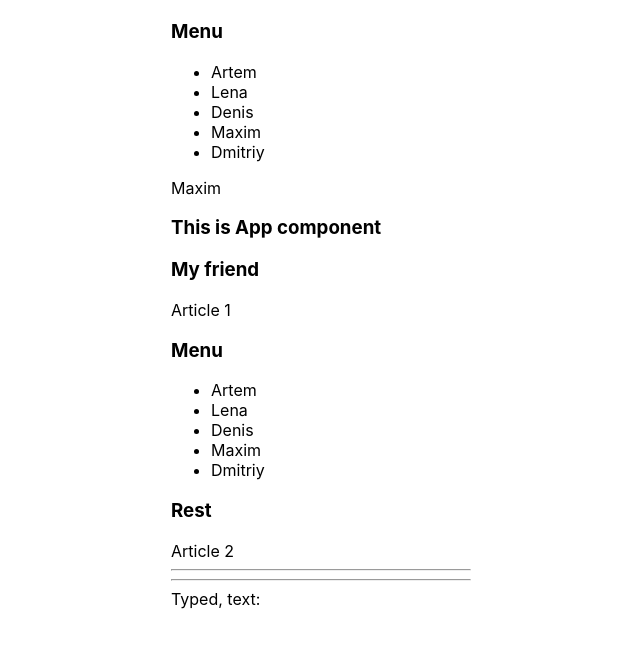
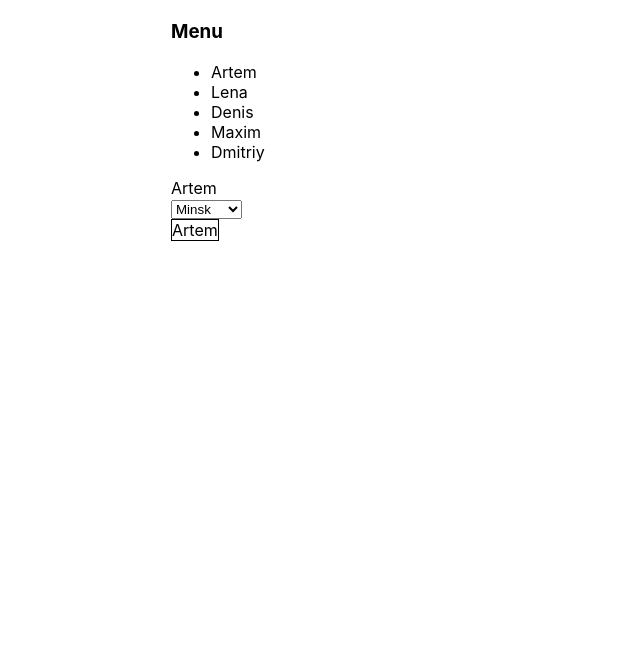
Before and after one commit to Pred1993/Kabzda_kak_podrobno, a React (Create React App) app: page / in a window 1280 px wide. Shown: the top 648 px of the page, without its empty margins (319-959 px from the left). Built offline with nearby package versions, Linux system fonts and the light colour scheme.

Commit message:
SelectNew

```diff
--- a/src/App.tsx
+++ b/src/App.tsx
@@ -4,6 +4,7 @@ import {Accordion} from './components/AccordionAndUseReducer/Accordion';
 import Select from './components/Select/Select';
 import {UncontrolledAccordion} from './components/AccordionAndUseReducer/UncontrolledAccordion';
 import {KeysTrackerExample, UseEffectCleanUp} from './components/UseEffeсt/UseEffect';
+import SelectNew from "./components/Select/SelectNew";
 
 export type ValueType = 0 | 1 | 2 | 3 | 4 | 5;
 export type ItemsType = {
@@ -12,7 +13,7 @@ export type ItemsType = {
 };
 
 function App() {
-    const [important, setImportant] = useState<number>(4);
+    const [important, setImportant] = useState<number>(1);
     const [value, setValue] = useState<ValueType>(0);
     const [bulb, setBulb] = useState(true);
     const [collapsed, setCollapsed] = useState<boolean>(false);
@@ -40,37 +41,38 @@ function App() {
             {/*<UncontrolledInput/>*/}
             <UncontrolledAccordion title={'Menu'} items={items} onClick={onClickValue}/>
             <Select important={important} onChange={onChange} items={items}/>
-            <Title title={'This is App component'}/>
-            <Title title={'My friend'}/>
-            Article 1
-            <Accordion
-                title={'Menu'}
-                collapsed={collapsed}
-                onChange={onChangeCollapsed}
-                items={items}
-                onClick={onClickValue}
-            />
-            <Accordion
-                title={'Rest'}
-                collapsed={!collapsed}
-                onChange={onChangeCollapsed}
-                items={items}
-                onClick={onClickValue}
-            />
-            Article 2{/*<Rating setValue={setValue} value={value}/>*/}
-            {/*<OnOff bulb={bulb} setBulb={setBulb}/>*/}
-            <hr/>
-            {/*<UseMemo />*/}
-            <hr/>
-            {/*<ReactMemo/>*/}
-            {/*<UseMemoAndReactMemo/>*/}
-            {/*<UseCallback/>*/}
-            {/*<UseState/>*/}
-            {/*<UseEffect/>*/}
-            {/*<UseEffect2 />*/}
-            {/*<ExampleData/>*/}
-            {/*<UseEffectCleanUp/>*/}
-            <KeysTrackerExample/>
+            <SelectNew important={important} onChange={onChange} items={items}/>
+            {/*<Title title={'This is App component'}/>*/}
+            {/*<Title title={'My friend'}/>*/}
+            {/*Article 1*/}
+            {/*<Accordion*/}
+            {/*    title={'Menu'}*/}
+            {/*    collapsed={collapsed}*/}
+            {/*    onChange={onChangeCollapsed}*/}
+            {/*    items={items}*/}
+            {/*    onClick={onClickValue}*/}
+            {/*/>*/}
+            {/*<Accordion*/}
+            {/*    title={'Rest'}*/}
+            {/*    collapsed={!collapsed}*/}
+            {/*    onChange={onChangeCollapsed}*/}
+            {/*    items={items}*/}
+            {/*    onClick={onClickValue}*/}
+            {/*/>*/}
+            {/*Article 2/!*<Rating setValue={setValue} value={value}/>*!/*/}
+            {/*/!*<OnOff bulb={bulb} setBulb={setBulb}/>*!/*/}
+            {/*<hr/>*/}
+            {/*/!*<UseMemo />*!/*/}
+            {/*<hr/>*/}
+            {/*/!*<ReactMemo/>*!/*/}
+            {/*/!*<UseMemoAndReactMemo/>*!/*/}
+            {/*/!*<UseCallback/>*!/*/}
+            {/*/!*<UseState/>*!/*/}
+            {/*/!*<UseEffect/>*!/*/}
+            {/*/!*<UseEffect2 />*!/*/}
+            {/*/!*<ExampleData/>*!/*/}
+            {/*/!*<UseEffectCleanUp/>*!/*/}
+            {/*<KeysTrackerExample/>*/}
         </div>
     );
 }
--- /dev/null
+++ b/src/components/Select/SelectNew.module.css
@@ -0,0 +1,17 @@
+.select .main{
+    border: 1px solid black;
+    display: inline-block;
+    min-height: 20px;
+    min-width: 40px;
+}
+
+.items {
+    position: absolute;
+    border: 1px solid black;
+    padding: 5px;
+}
+
+.item.selected {
+    background-color: blue;
+    color: white;
+}
--- /dev/null
+++ b/src/components/Select/SelectNew.tsx
@@ -0,0 +1,76 @@
+import React, {KeyboardEvent, useEffect, useState} from 'react';
+import styles from './SelectNew.module.css'
+
+export type ItemsType = {
+    title: string;
+    value: number;
+};
+export type SelectPropsType = {
+    important: number;
+    onChange: (important: number) => void;
+    items: Array<ItemsType>;
+};
+const SelectNew = (props: SelectPropsType) => {
+
+    const [active, setActive] = useState<boolean>(false)
+    const [hoveredElementValue, setHoveredElementValue] = useState<number>(props.important)
+    console.log('props.important', props.important)
+    console.log('hoveredElementValue', hoveredElementValue)
+    useEffect(() => {
+        setHoveredElementValue(props.important)
+    },[props.important])
+    const selectedItem = props.items.find((i) => i.value === props.important)
+    const hoveredItem = props.items.find((i) => i.value === hoveredElementValue)
+    const mapItems = props.items.map(i => {
+        const onItemClickHandler = () => {
+            props.onChange(i.value)
+            setActive(!active)
+        }
+        const onMouseEnterHoverHandler = () => {
+            setHoveredElementValue(i.value)
+        }
+        return <div key={i.value} className={styles.item + ' ' + (hoveredItem === i ? styles.selected : '')}
+                    onClick={onItemClickHandler} onMouseEnter={onMouseEnterHoverHandler}>{i.title}</div>
+    })
+    const toggleItems = () => {
+        setActive(!active)
+    }
+    const onKeyUp = (e: KeyboardEvent<HTMLDivElement>) => {
+        if (e.key === 'ArrowDown' || e.key === 'ArrowUp') {
+            for (let i = 0; i < props.items.length; i++) {
+                if (props.items[i].value === hoveredElementValue) {
+                    const pretendentElement = e.key === 'ArrowDown' ? props.items[i + 1] : props.items[i - 1]
+                    if (pretendentElement) {
+                        props.onChange(pretendentElement.value)
+                        // setHoveredElementValue(pretendentElement.value)
+                        return
+                    }
+                }
+            }
+            if (!selectedItem) {
+                props.onChange(props.items[0].value)
+            }
+        }
+        if (e.key === 'Enter') {
+            setActive(!active)
+        }
+        if (e.key === 'Escape') {
+            setActive(false)
+        }
+    }
+    return (
+        <>
+            <select>
+                <option value="1">Minsk</option>
+                <option value="2">Moscow</option>
+                <option value="3">Lida</option>
+            </select>
+            <div className={styles.select} onKeyUp={onKeyUp} tabIndex={0}>
+                <span className={styles.main} onClick={toggleItems}>{selectedItem && selectedItem.title}</span>
+                {active && <div className={styles.items}>{mapItems}</div>}
+            </div>
+        </>
+    );
+};
+
+export default SelectNew;
```
Also changed, not shown: 1 other file (tests, documents, lock files or other folders).
